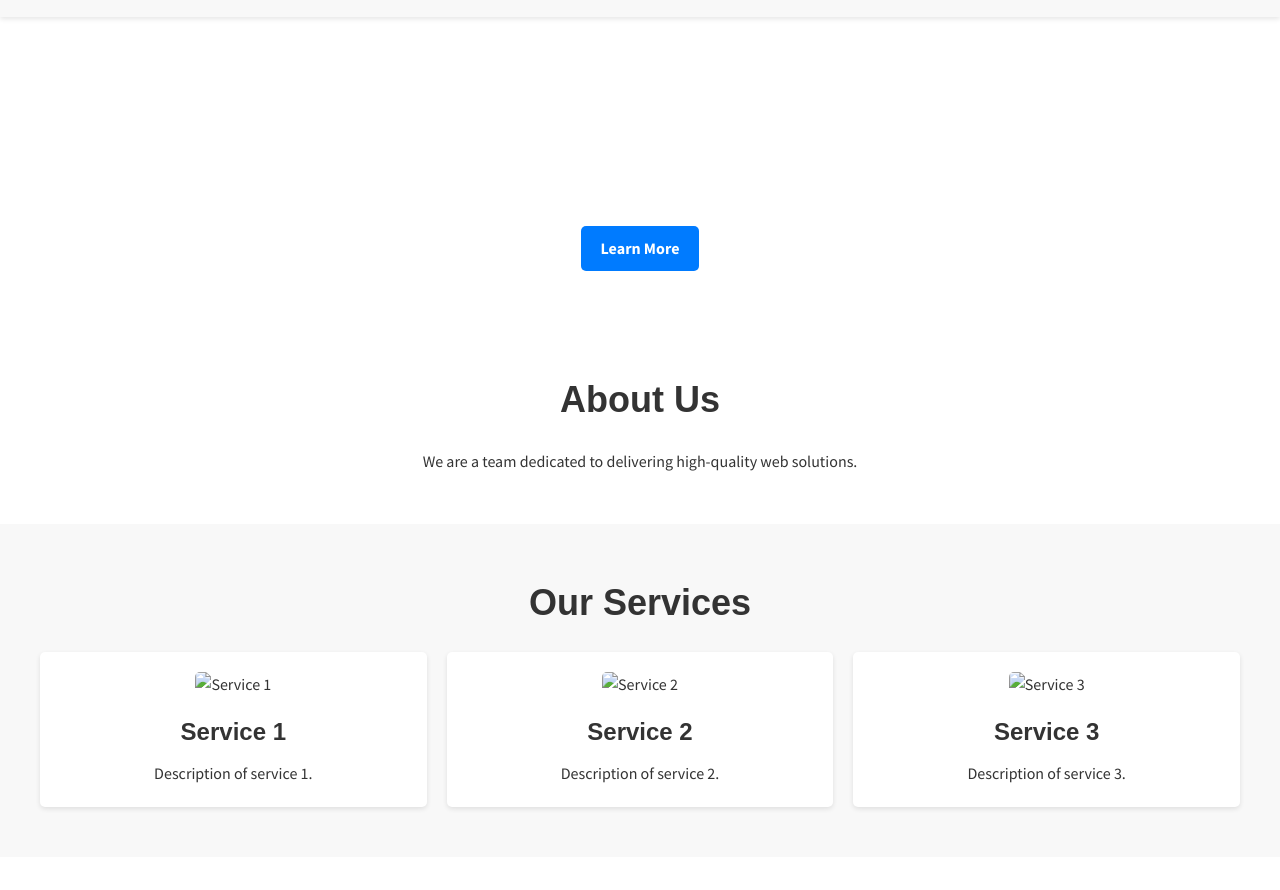
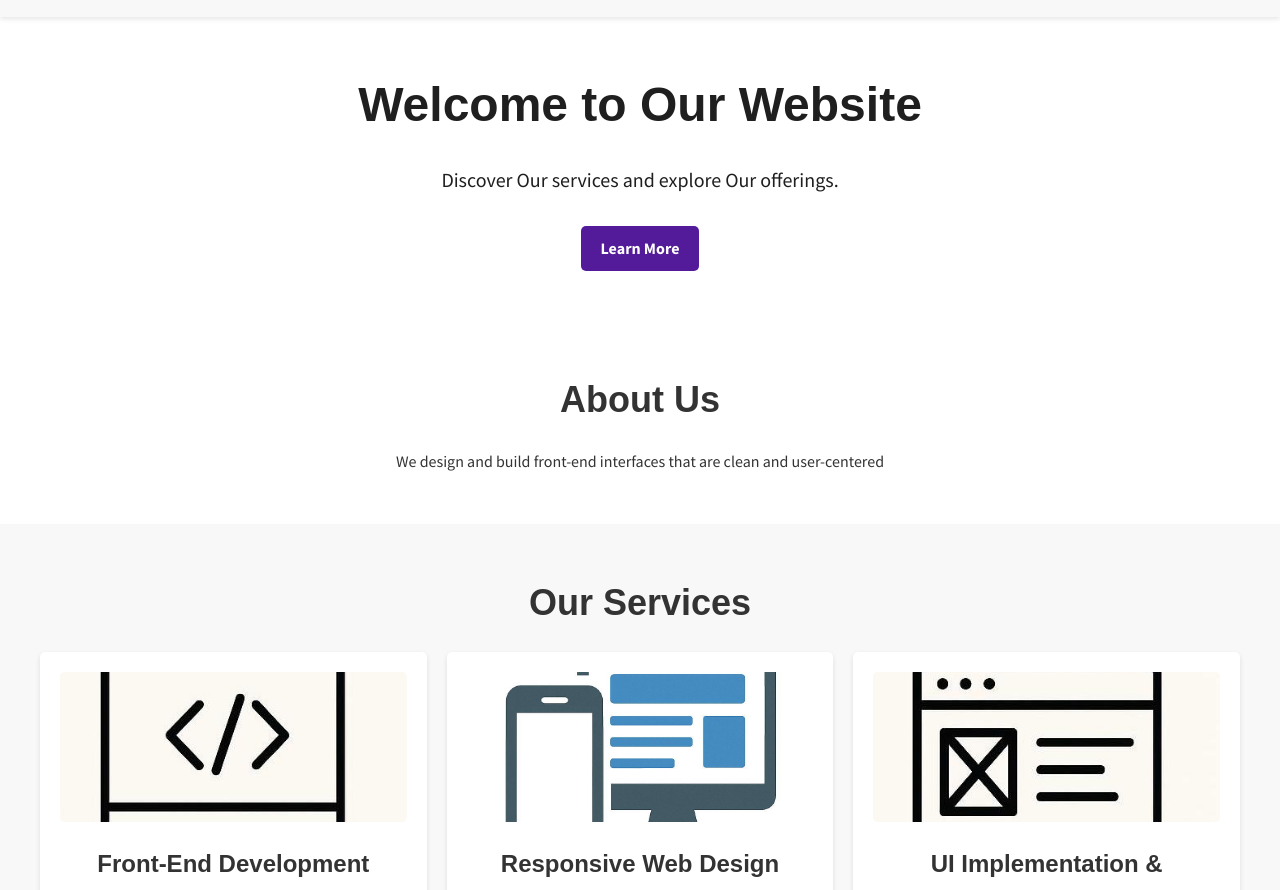
Before and after one commit to maii55/alx_html_css, a plain HTML site: page css_advanced/index.html in a window 1280 px wide. Shown: the part 52-942 px from the top of the page. Drawn offline with Linux system fonts and the light colour scheme; files whose address does not match are found by name.

Commit message:
add new directory

```diff
--- a/css_advanced/index.html
+++ b/css_advanced/index.html
@@ -33,30 +33,31 @@
     <main>
         <section id="hero">
             <h1>Welcome to Our Website</h1>
-            <p>Discover our services and explore our offerings.</p>
+            <p>Discover Our services and explore Our offerings.</p>
             <a href="#services" class="cta-button">Learn More</a>
         </section>
         <section id="about">
             <h2>About Us</h2>
-            <p>We are a team dedicated to delivering high-quality web solutions.</p>
+            <p>We design and build front-end interfaces that are clean and user-centered</p>
         </section>
         <section id="services">
             <h2>Our Services</h2>
             <div class="services-grid">
                 <div class="service-item">
-                    <img src="images/service1.jpg" alt="Service 1">
-                    <h3>Service 1</h3>
-                    <p>Description of service 1.</p>
+                    <img src="C:\Users\Raed\Documents\Git\alx_html_css\css_advanced\images\service one.jpg" alt="Service 1">
+                    <h3>Front-End Development</h3>
+                    <p>
+Building fast, accessible, and maintainable user interfaces using HTML, CSS, JavaScript, and frameworks like React.</p>
                 </div>
                 <div class="service-item">
-                    <img src="images/service2.jpg" alt="Service 2">
-                    <h3>Service 2</h3>
-                    <p>Description of service 2.</p>
+                    <img src="C:\Users\Raed\Documents\Git\alx_html_css\css_advanced\images\service 2.jpg" alt="Service 2">
+                    <h3>Responsive Web Design</h3>
+                    <p>Designing mobile-friendly, cross-browser-compatible websites that look great on every screen size..</p>
                 </div>
                 <div class="service-item">
-                    <img src="images/service3.jpg" alt="Service 3">
-                    <h3>Service 3</h3>
-                    <p>Description of service 3.</p>
+                    <img src="C:\Users\Raed\Documents\Git\alx_html_css\css_advanced\images\service 3.jpg" alt="Service 3">
+                    <h3>UI Implementation & Optimization</h3>
+                    <p>Translating UI/UX designs into pixel-perfect code and optimize performance for speed and usability</p>
                 </div>
             </div>
         </section>
--- a/css_advanced/styles.css
+++ b/css_advanced/styles.css
@@ -43,7 +43,7 @@ nav ul li a {
 }
 
 nav ul li a:hover {
-    color: #007bff;
+    color: #fff;
 }
 
 /* Hero Section */
@@ -51,7 +51,7 @@ nav ul li a:hover {
     text-align: center;
     padding: 50px 20px;
     background: url('images/background.jpg') no-repeat center/cover;
-    color: #fff;
+    color: #1f1f1f;
 }
 
 #hero h1 {
@@ -68,7 +68,7 @@ nav ul li a:hover {
 .cta-button {
     display: inline-block;
     padding: 10px 20px;
-    background-color: #007bff;
+    background-color: #531a99;
     color: #fff;
     text-decoration: none;
     border-radius: 5px;
```
Also changed, not shown: css_advanced/images/background (2).jpg (renamed from css_advanced/images/WhatsApp Image 2025-08-03 at 07.08.55_ef33beca.jpg), css_advanced/images/service 2.jpg (added), css_advanced/images/service 3.jpg (added), css_advanced/images/service one.jpg (added).
